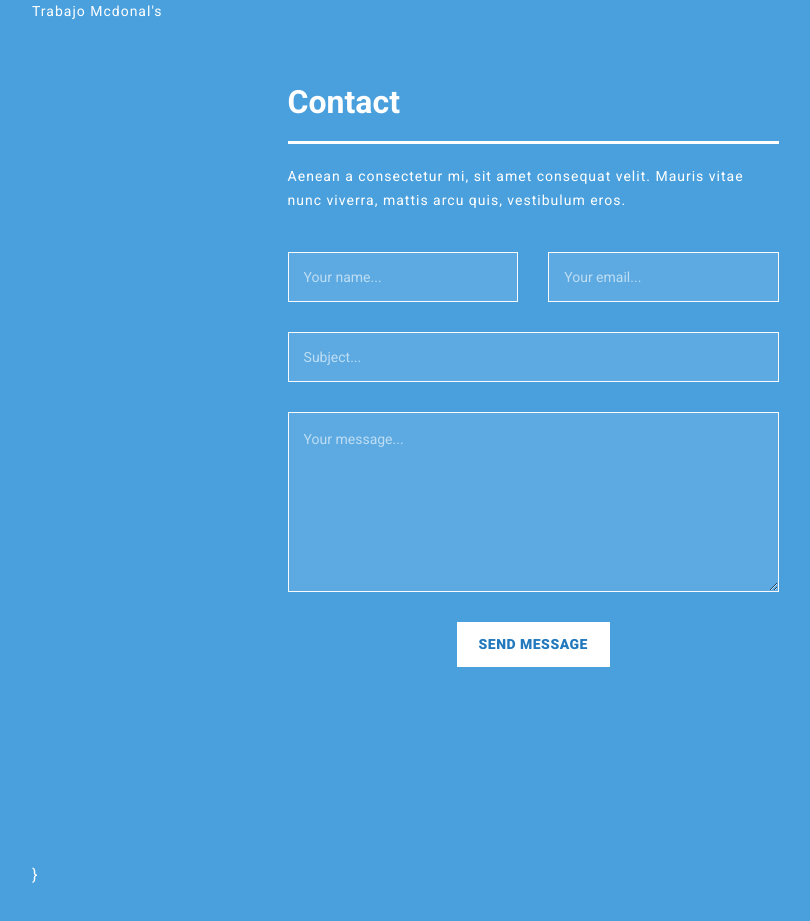
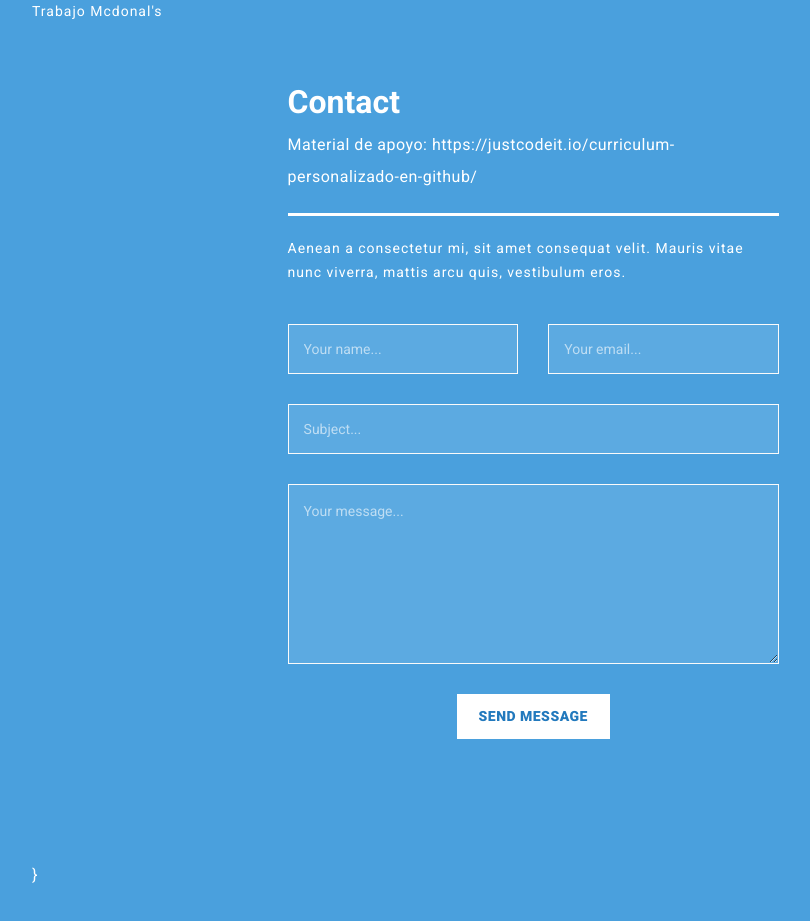
Before and after one commit to adriancalderon7/CV, a plain HTML site: page CV-IngC/index.html in a window 1280 px wide. Shown: the part 1832-2753 px from the top of the page, without its empty margins (367-1177 px from the left). Drawn offline with Linux system fonts and the light colour scheme.

Commit message:
Update index.html

```diff
--- a/CV-IngC/index.html
+++ b/CV-IngC/index.html
@@ -146,6 +146,7 @@ https://www.tooplate.com/view/2116-blugoon
         <div class="container">
           <div class="section-heading">
             <h2>Contact</h2>
+            <p> Material de apoyo: https://justcodeit.io/curriculum-personalizado-en-github/ </p>
             <div class="line-dec"></div>
             <span>Aenean a consectetur mi, sit amet consequat velit. Mauris vitae nunc viverra, mattis arcu quis, vestibulum eros. </span>
           </div>
```
